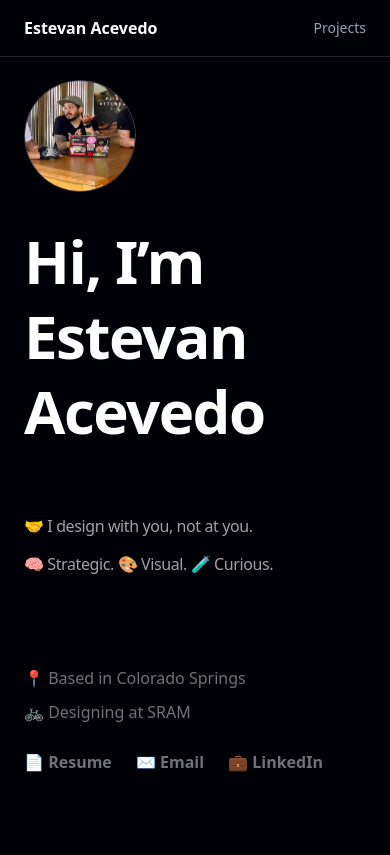
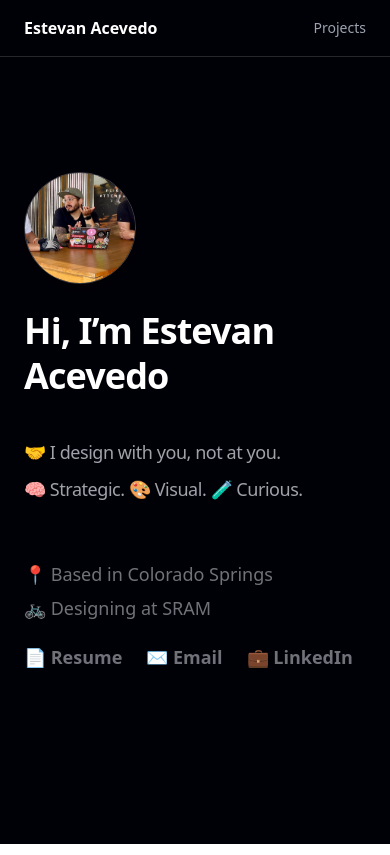
Before and after one commit to ecacevedo/portfolio-redesign, a React (Vite) app: page / in a window 390 px wide. Built offline with nearby package versions, Linux system fonts and the light colour scheme.

Commit message:
Update About page with final motion and mobile polish

```diff
--- a/src/pages/about.jsx
+++ b/src/pages/about.jsx
@@ -1,28 +1,52 @@
 import React from "react"
 import profileImage from "../assets/profile.jpeg"
-import { motion } from "framer-motion"
+import { motion, useReducedMotion } from "framer-motion"
 
 export default function About() {
+  const shouldReduceMotion = useReducedMotion()
+
   return (
-    <main className="min-h-screen bg-[#000007] text-white px-6 py-20 flex flex-col items-start justify-center space-y-16 font-sans max-w-5xl mx-auto">
-      {/* Header with image */}
-      <div className="flex flex-col md:flex-row items-start md:items-center gap-8 w-full">
-        <img
+    <main className="min-h-screen bg-[#000007] text-white px-6 py-12 md:py-20 flex flex-col items-start justify-center space-y-10 md:space-y-16 font-sans max-w-5xl mx-auto">
+
+      {/* Header with image and name */}
+      <motion.div
+        className="flex flex-col md:flex-row items-start md:items-center gap-6 md:gap-8 w-full"
+        initial={{ opacity: 0, y: -24 }}
+        whileInView={{ opacity: 1, y: 0 }}
+        transition={{
+          duration: 1.8,
+          ease: [0.33, 1, 0.68, 1],
+          opacity: { delay: 0.2 },
+        }}
+        viewport={{ once: true }}
+      >
+        <motion.img
           src={profileImage}
           alt="Portrait of Estevan Acevedo"
           className="w-28 h-28 md:w-36 md:h-36 rounded-full object-cover border border-zinc-700 shadow-md"
+          initial={shouldReduceMotion ? {} : { opacity: 0 }}
+          whileInView={shouldReduceMotion ? {} : { opacity: 1 }}
+          transition={shouldReduceMotion ? {} : { duration: 1.6, ease: [0.33, 1, 0.68, 1] }}
+          viewport={{ once: true }}
         />
-        <h1 className="text-6xl font-bold leading-tight tracking-tight">
+        <div>
+          <h1 className="text-4xl sm:text-5xl md:text-6xl font-bold leading-tight tracking-tight">
             Hi, I’m Estevan Acevedo
           </h1>
         </div>
+      </motion.div>
 
-      {/* Subhead with motion */}
+      {/* Subhead with principles */}
       <motion.div
-        className="text-zinc-400 tracking-tight text-base md:text-6xl leading-relaxed space-y-3"
-        initial={{ opacity: 0, y: 16 }}
-        animate={{ opacity: 1, y: 0 }}
-        transition={{ delay: 0.1, duration: 0.6, ease: "easeOut" }}
+        className="text-zinc-400 tracking-tight text-lg sm:text-xl md:text-6xl leading-relaxed space-y-2 md:space-y-3"
+        initial={{ opacity: 0, y: -24 }}
+        whileInView={{ opacity: 1, y: 0 }}
+        transition={{
+          duration: 1.8,
+          ease: [0.33, 1, 0.68, 1],
+          opacity: { delay: 0.2 },
+        }}
+        viewport={{ once: true }}
       >
         <p>🤝 I design with you, not at you.</p>
         <p>
@@ -32,34 +56,62 @@ export default function About() {
       </motion.div>
 
       {/* Quick facts and links */}
-      <div className="text-zinc-500 space-y-2 text-base md:text-lg pt-6 leading-relaxed">
+      <motion.div
+        className="text-zinc-500 space-y-1 text-lg sm:text-xl md:text-lg pt-4 leading-relaxed"
+        initial={{ opacity: 0, y: -24 }}
+        whileInView={{ opacity: 1, y: 0 }}
+        transition={{
+          duration: 1.8,
+          ease: [0.33, 1, 0.68, 1],
+          opacity: { delay: 0.2 },
+        }}
+        viewport={{ once: true }}
+      >
         <p>📍 Based in Colorado Springs</p>
         <p>🚲 Designing at SRAM</p>
-        <div className="pt-4 space-x-6">
+        <div className="pt-4 flex flex-wrap gap-x-6 gap-y-2">
+          {[
+            {
+              href: "/v7-design-resume.pdf",
+              label: "📄 Resume",
+              external: true,
+            },
+            {
+              href: "mailto:estevancacevedo@gmail.com",
+              label: "✉️ Email",
+              external: false,
+            },
+            {
+              href: "https://linkedin.com/in/estevan-acevedo",
+              label: "💼 LinkedIn",
+              external: true,
+            },
+          ].map((link) => (
             <a
-            href="/v7-design-resume.pdf"
-            className="hover:text-white transition font-semibold"
-            target="_blank"
-            rel="noopener noreferrer"
+              key={link.href}
+              href={link.href}
+              target={link.external ? "_blank" : undefined}
+              rel={link.external ? "noopener noreferrer" : undefined}
+              className="relative inline-block font-semibold text-zinc-500 hover:text-white transition focus-visible:outline focus-visible:outline-2 focus-visible:outline-offset-2 focus-visible:outline-white motion-reduce:transform-none transform hover:scale-105"
             >
-            📄 Resume
+              {link.label}
             </a>
-          <a
-            href="mailto:estevancacevedo@gmail.com"
-            className="hover:text-white transition font-semibold"
+          ))}
+        </div>
+      </motion.div>
+
+      {/* Scroll cue — temporarily disabled */}
+      {/*
+      <motion.div
+        className="text-zinc-500 text-sm mt-10 animate-bounce"
+        initial={{ opacity: 0 }}
+        whileInView={{ opacity: 0.5 }}
+        transition={{ delay: 2, duration: 1.4 }}
+        viewport={{ once: true }}
       >
-            ✉️ Email
-          </a>
-          <a
-            href="https://linkedin.com/in/estevan-acevedo"
-            className="hover:text-white transition font-semibold"
-            target="_blank"
-            rel="noopener noreferrer"
-          >
-            💼 LinkedIn
-          </a>
-        </div>
-      </div>
+        ↓ Scroll to see work
+      </motion.div>
+      */}
     </main>
   )
 }
```
Lines whose indentation alone changed are shown as unchanged.
